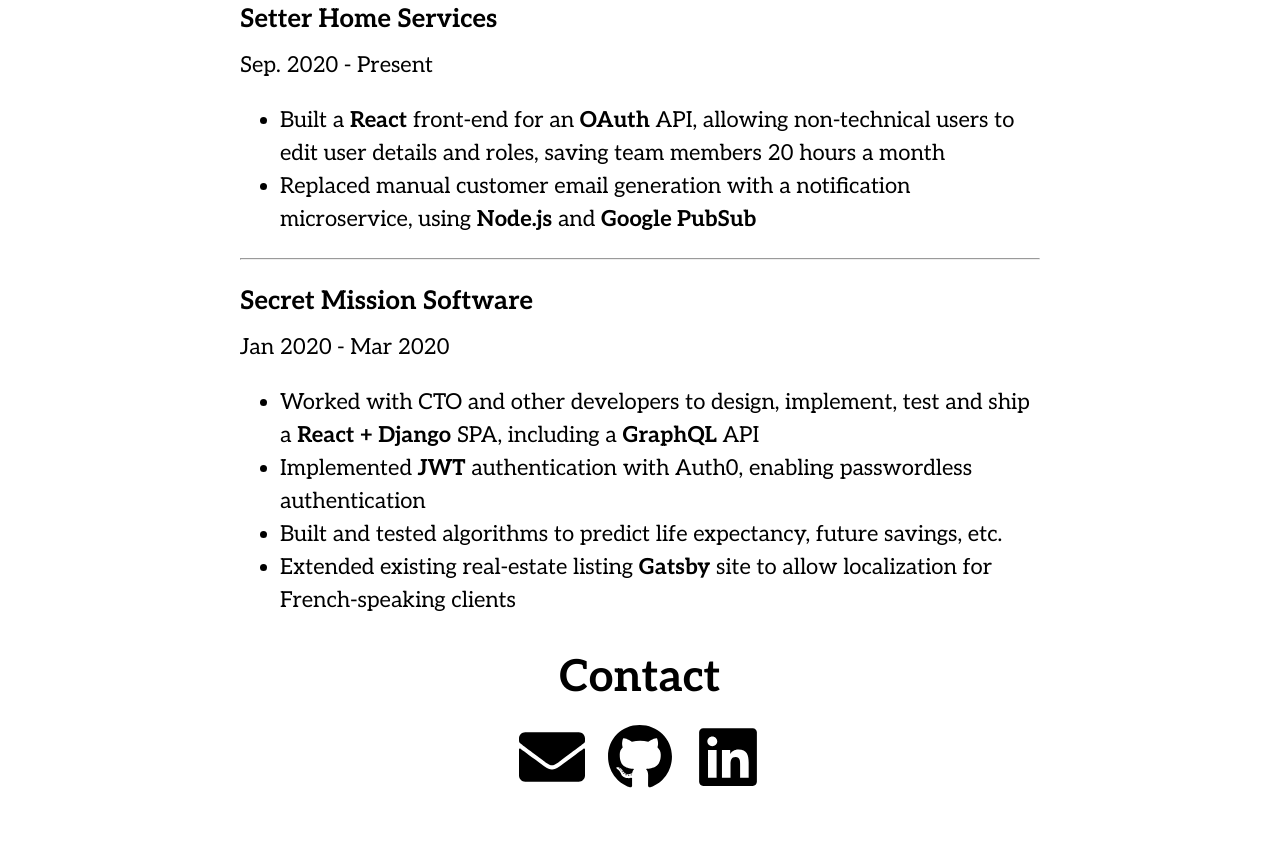
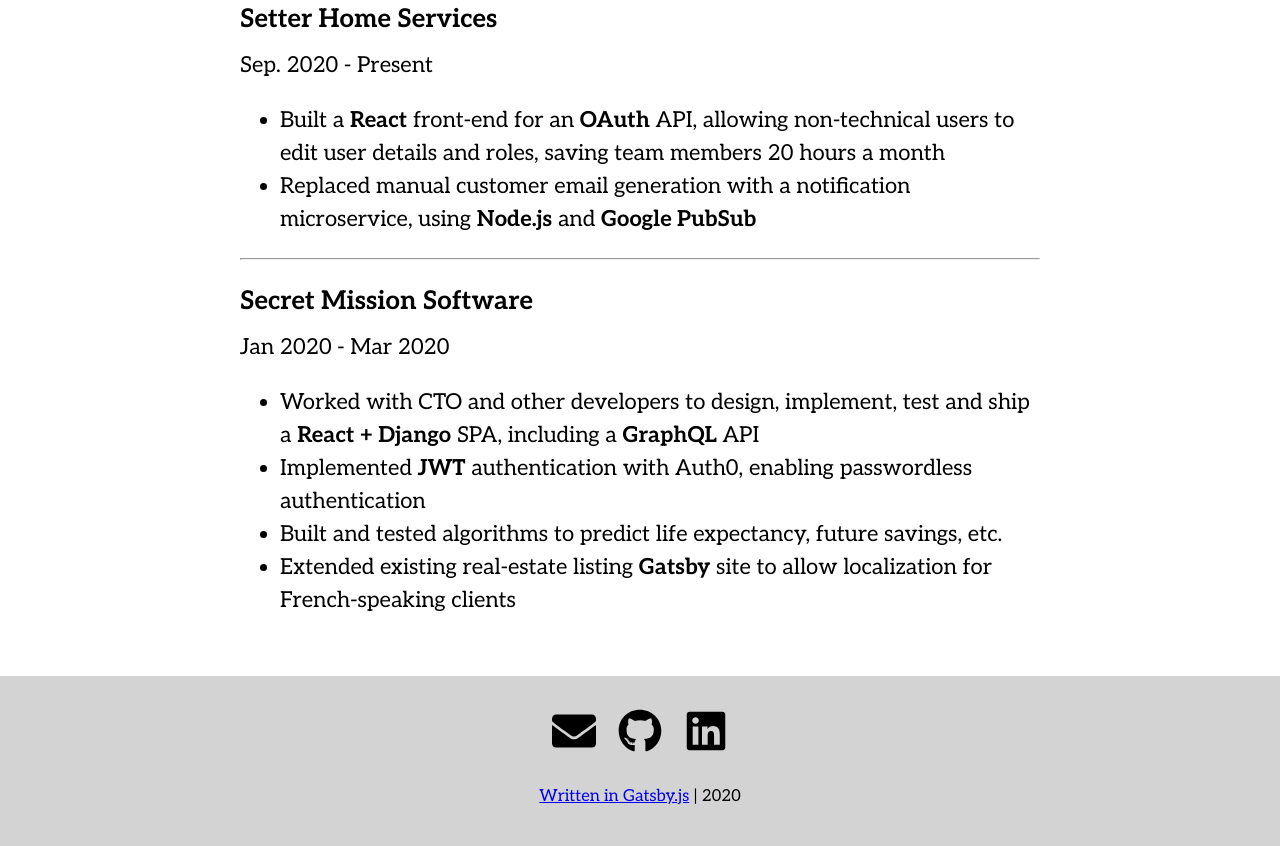
Before and after one commit to ktrieu/ktrieu.github.io, a Gatsby site: page / in a window 1280 px wide. Shown: the part 703-1549 px from the top of the page. Before the commit the page ends 1518 px from the top, so only its background shows below. Built offline with nearby package versions, Linux system fonts and the light colour scheme; Gatsby itself is replaced by a stand-in of ours.

Commit message:
Move contact to a footer

```diff
--- a/src/components/contact.tsx
+++ /dev/null
@@ -1,39 +0,0 @@
-import React from "react"
-
-import styled from "styled-components"
-
-import { FaEnvelope, FaGithub, FaLinkedin } from "react-icons/fa"
-
-const ContactContainer = styled.div`
-  display: flex;
-  justify-content: center;
-  align-items: center;
-`
-
-const ContactIcon = styled.a`
-  margin-left: 0.5em;
-  margin-right: 0.5em;
-
-  color: inherit;
-`
-
-const Contact: React.FC = () => {
-  return (
-    <>
-      <h1 style={{ textAlign: "center" }}>Contact</h1>
-      <ContactContainer>
-        <ContactIcon href="mailto:kevin.trieu5813@gmail.com">
-          <FaEnvelope size="3em" />
-        </ContactIcon>
-        <ContactIcon href="https://github.com/ktrieu">
-          <FaGithub size="3em" />
-        </ContactIcon>
-        <ContactIcon href="https://www.linkedin.com/in/kevintrieu1/">
-          <FaLinkedin size="3em" />
-        </ContactIcon>
-      </ContactContainer>
-    </>
-  )
-}
-
-export default Contact
--- /dev/null
+++ b/src/components/footer.tsx
@@ -0,0 +1,71 @@
+import { graphql, useStaticQuery } from "gatsby"
+import React from "react"
+import { FaEnvelope, FaGithub, FaLinkedin } from "react-icons/fa"
+
+import styled from "styled-components"
+
+const FooterContainer = styled.footer`
+  padding: 1.5em 2em;
+
+  display: flex;
+  flex-direction: column;
+  justify-content: center;
+  align-items: center;
+
+  background: lightgrey;
+`
+
+const ContactIcon = styled.a`
+  margin-left: 0.5em;
+  margin-right: 0.5em;
+
+  height: 2em;
+
+  color: inherit;
+`
+
+const FooterText = styled.p`
+  text-align: center;
+  font-size: 0.75em;
+  margin-bottom: 0;
+`
+
+interface FooterQuery {
+  site: {
+    buildYear: string
+  }
+}
+
+const Footer: React.FC = () => {
+  const data = useStaticQuery<FooterQuery>(graphql`
+    query {
+      site {
+        buildYear: buildTime(formatString: "YYYY")
+      }
+    }
+  `)
+
+  return (
+    <FooterContainer>
+      <div>
+        <ContactIcon href="mailto:kevin.trieu5813@gmail.com">
+          <FaEnvelope size="2em" />
+        </ContactIcon>
+        <ContactIcon href="https://github.com/ktrieu">
+          <FaGithub size="2em" />
+        </ContactIcon>
+        <ContactIcon href="https://www.linkedin.com/in/kevintrieu1/">
+          <FaLinkedin size="2em" />
+        </ContactIcon>
+      </div>
+      <FooterText>
+        <a href="https://github.com/ktrieu/ktrieu.github.io">
+          Written in Gatsby.js
+        </a>{" "}
+        | {data.site.buildYear}
+      </FooterText>
+    </FooterContainer>
+  )
+}
+
+export default Footer
--- a/src/components/layout.tsx
+++ b/src/components/layout.tsx
@@ -3,6 +3,7 @@
 
 import styled, { createGlobalStyle } from "styled-components"
 import { desktopOnly, mobileOnly } from "../../utils/breakpoints"
+import Footer from "./footer"
 
 import Navbar from "./navbar"
 
@@ -24,7 +25,14 @@
 	}
 `
 
+const App = styled.div`
+  display: flex;
+  flex-direction: column;
+`
+
 const Container = styled.div`
+  flex: 1;
+
   padding: 15px;
   margin-left: auto;
   margin-right: auto;
@@ -48,8 +56,11 @@
         />
       </Helmet>
       <GlobalStyle />
-      <Navbar />
-      <Container>{props.children}</Container>
+      <App>
+        <Navbar />
+        <Container>{props.children}</Container>
+        <Footer />
+      </App>
     </>
   )
 }
--- a/src/pages/index.tsx
+++ b/src/pages/index.tsx
@@ -112,7 +112,6 @@
           experience={data.secretMissionExperience.childMarkdownRemark}
         />
       </BodyContainer>
-      <Contact />
     </Layout>
   )
 }
```
